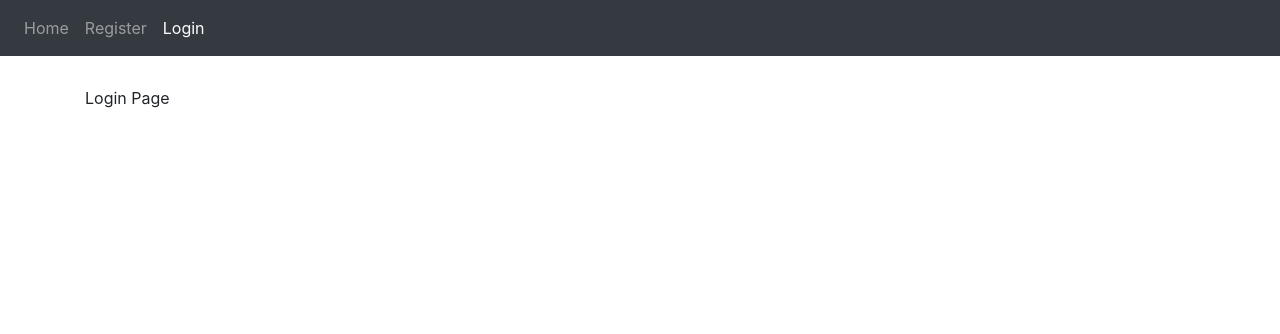
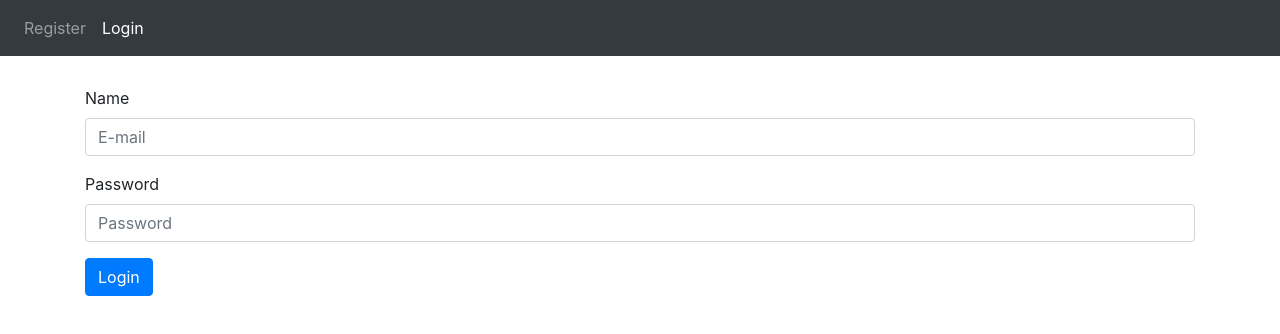
Before and after one commit to SmachuloTetiana/my-task-app, a React (Create React App) app: page /login in a window 1280 px wide. Shown: the top 334 px of the page. Built offline with nearby package versions, Linux system fonts and the light colour scheme.

Commit message:
added locale storage db functionality

```diff
--- a/src/App.js
+++ b/src/App.js
@@ -3,9 +3,9 @@ import { Route, Switch } from 'react-router-dom';
 
 import 'bootstrap/dist/css/bootstrap.min.css';
 
-import Header from './components/Header/Header';
-import Home from './components/Home';
+import Header from './components/Header';
 
+import Home from './containers/Home/Home';
 import Register from './containers/Register';
 import Login from './containers/Login';
 
--- a/src/components/Header/Header.js
+++ b/src/components/Header/Header.js
@@ -2,24 +2,54 @@ import React from 'react';
 import { NavLink } from 'react-router-dom';
 
 const Header = props => {
+    const handleLogOut = event => {
+        event.preventDefault();
+        props.setCurrentUser(null);
+    }
     return (
         <header className="Header">
             <nav className="navbar navbar-expand-sm bg-dark navbar-dark">
                 <ul className="navbar-nav">
-                    <li className="nav-item">
-                        <NavLink activeClassName="active" className="nav-link" exact to='/'>Home</NavLink>
-                    </li>
                     {
-                        !props.setCurrentUser ? (
+                        props.currentUser ? (
                             <React.Fragment>
                                 <li className="nav-item">
-                                    <NavLink activeClassName="active" className="nav-link" to='/register'>Register</NavLink>
+                                    <NavLink
+                                        activeClassName="active"
+                                        className="nav-link"
+                                        exact
+                                         to='/'>
+                                            Home
+                                        </NavLink>
+                                </li>
+
+                                <button
+                                    type="submit"
+                                    className="btn btn-primary"
+                                    onClick={handleLogOut}>
+                                    Log Out
+                                </button>
+                            </React.Fragment>
+                            ) : (
+                            <React.Fragment>
+                                <li className="nav-item">
+                                    <NavLink
+                                        activeClassName="active"
+                                        className="nav-link"
+                                        to='/register'>
+                                            Register
+                                    </NavLink>
                                 </li>
                                 <li className="nav-item">
-                                    <NavLink activeClassName="active" className="nav-link" to='/login'>Login</NavLink>
+                                    <NavLink
+                                        activeClassName="active"
+                                        className="nav-link"
+                                        to='/login'>
+                                            Login
+                                    </NavLink>
                                 </li>
                             </React.Fragment>
-                        ) : null
+                        )
                     }
                 </ul>
             </nav>
--- a/src/components/Header/index.js
+++ b/src/components/Header/index.js
@@ -1,4 +1,5 @@
 import { connect } from 'react-redux';
+import { setCurrentUser } from '../../store/actions';
 import Header from './Header';
 
 const mapStateToProps = state => ({
@@ -6,7 +7,7 @@ const mapStateToProps = state => ({
 });
 
 const mapDispatchToProps = dispatch => ({
-    setCurrentUser: () => dispatch(setCurrentUser())
+    setCurrentUser: user => dispatch(setCurrentUser(user))
 })
 
-export default connect()(Header);
+export default connect(mapStateToProps, mapDispatchToProps)(Header);
--- a/src/components/Home.js
+++ b/src/containers/Home/Home.js
@@ -3,7 +3,7 @@ import React from 'react';
 const Home = () => {
     return (
         <div className="container">
-            <h4>Register and create your own task lists...</h4>
+            <h4>You are loged in.</h4>
         </div>
     )
 }
--- a/src/containers/Login/Login.js
+++ b/src/containers/Login/Login.js
@@ -1,9 +1,92 @@
-import React from 'react';
+import React, { useState } from 'react';
 
 const Login = props => {
+    const [user, setUser] = useState({
+        email: '',
+        password: ''
+    });
+
+    const [error, setError] = useState(null);
+    const [success, setSuccess] = useState(null);
+
+    const handleChangeInput = event => {
+        event.preventDefault();
+        setUser({
+            ...user,
+            [event.target.name]: event.target.value
+        })
+    }
+
+    const handleLogin = event => {
+        event.preventDefault();
+
+        const { email, password } = user;
+
+        props.users.find(el => {
+            if(email !== el.email || password !== el.password) {
+                setError('Confirm your e-mail or password field!')
+            } else {
+                setError(null);
+                setSuccess('You are loged in.');
+                props.setCurrentUser(user);
+                props.history.push('/');
+            }
+        })
+    }
+
     return (
         <div className="container">
-            Login Page
+            {
+                error ?
+                <React.Fragment>
+                    <div className="alert alert-danger">
+                        {error}
+                    </div>
+                </React.Fragment> :
+                null
+            }
+
+
+            {
+                success ?
+                <React.Fragment>
+                    <div className="alert alert-success">
+                        {success}
+                    </div>
+                </React.Fragment> :
+                null
+            }
+            <form onSubmit={handleLogin}>
+                <div className="form-group">
+                    <label htmlFor="email">Name</label>
+                    <input
+                        type="email"
+                        name="email"
+                        value={user.email}
+                        required
+                        onChange={handleChangeInput}
+                        className="form-control"
+                        placeholder="E-mail" />
+                </div>
+
+                <div className="form-group">
+                    <label htmlFor="password">Password</label>
+                    <input
+                        type="password"
+                        name="password"
+                        value={user.password}
+                        required
+                        onChange={handleChangeInput}
+                        className="form-control"
+                        placeholder="Password" />
+                </div>
+
+                <button
+                    type="submit"
+                    className="btn btn-primary">
+                        Login
+                </button>
+            </form>
         </div>
     )
 }
--- a/src/containers/Login/index.js
+++ b/src/containers/Login/index.js
@@ -1,5 +1,14 @@
 import { connect } from 'react-redux';
+import { setCurrentUser } from '../../store/actions';
 import Login from './Login';
 
+const mapStateToProps = state => ({
+    users: state.auth.users,
+    currentUser: state.auth.currentUser
+});
 
-export default connect()(Login);
+const mapDispatchToProps = dispatch => ({
+    setCurrentUser: user => dispatch(setCurrentUser(user))
+})
+
+export default connect(mapStateToProps, mapDispatchToProps)(Login);
--- a/src/containers/Register/Register.js
+++ b/src/containers/Register/Register.js
@@ -18,17 +18,11 @@ const Register = props => {
         event.preventDefault();
 
         setUser({
-            email: user.email.value,
+            email: user.email,
             password: user.password
         })
 
         props.setRegisterUser(user);
-    }
-
-    const handleLogin = event => {
-        event.preventDefault();
-
-
     }
 
     return (
@@ -60,12 +54,6 @@ const Register = props => {
                     className="btn btn-primary">
                         Register
                 </button>
-                <button
-                    type="submit"
-                    onClick={handleLogin}
-                    className="btn btn-primary">
-                        Login
-                </button>
             </form>
         </div>
     )
--- a/src/containers/Register/index.js
+++ b/src/containers/Register/index.js
@@ -7,7 +7,7 @@ const mapStateToProps = state => ({
 });
 
 const mapDispatchToProps = dispatch => ({
-    setRegisterUser: (users) => dispatch(setRegisterUser(users))
+    setRegisterUser: user => dispatch(setRegisterUser(user))
 })
 
 export default connect(mapStateToProps, mapDispatchToProps)(Register);
--- a/src/store/reducers/authReducer.js
+++ b/src/store/reducers/authReducer.js
@@ -1,23 +1,38 @@
 import { REGISTER, LOGIN } from "../constants/actionTypes";
 
-const initialState = {
-    currentUser: {},
-    users: {}
-}
+const managerDB = JSON.parse(localStorage.getItem('managerDB'));
+const initialState = managerDB || {
+    currentUser: null,
+    users: []
+};
 
 export const authReducer = (state = initialState, action) => {
     switch(action.type) {
         case REGISTER:
-            localStorage.setItem('user', JSON.stringify(action.value))
-            return {
+            const { value: user } = action;
+
+            user.id = state.users.length + 1;
+
+            const updatedState = {
                 ...state,
-                users: action.value
+                users: [
+                    ...state.users,
+                    user
+                ]
             }
+
+            localStorage.setItem('managerDB', JSON.stringify(updatedState));
+
+            return updatedState;
         case LOGIN:
-            return {
+            const updatedCurrentState = {
                 ...state,
                 currentUser: action.value
             }
+
+            localStorage.setItem('managerDB', JSON.stringify(updatedCurrentState))
+
+            return updatedCurrentState;
         default:
             return state
     }
```
